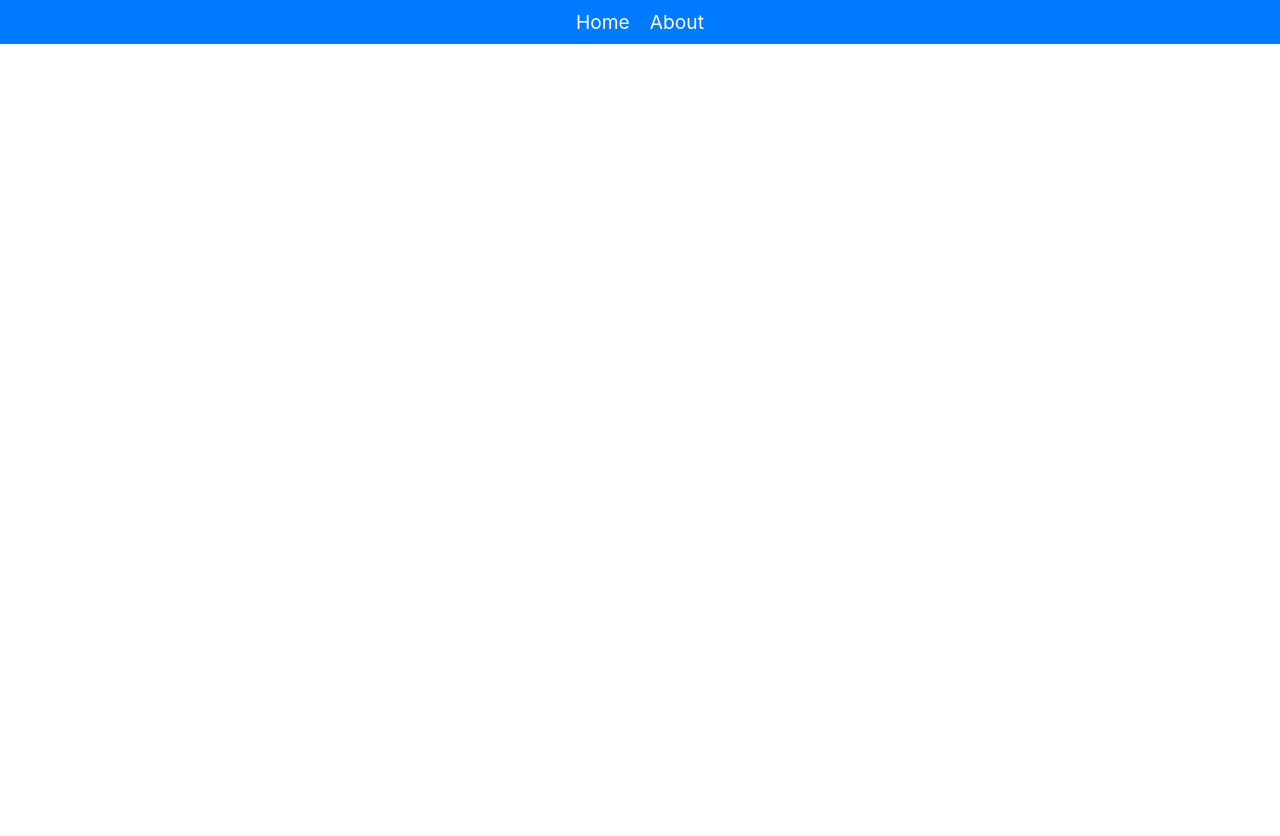
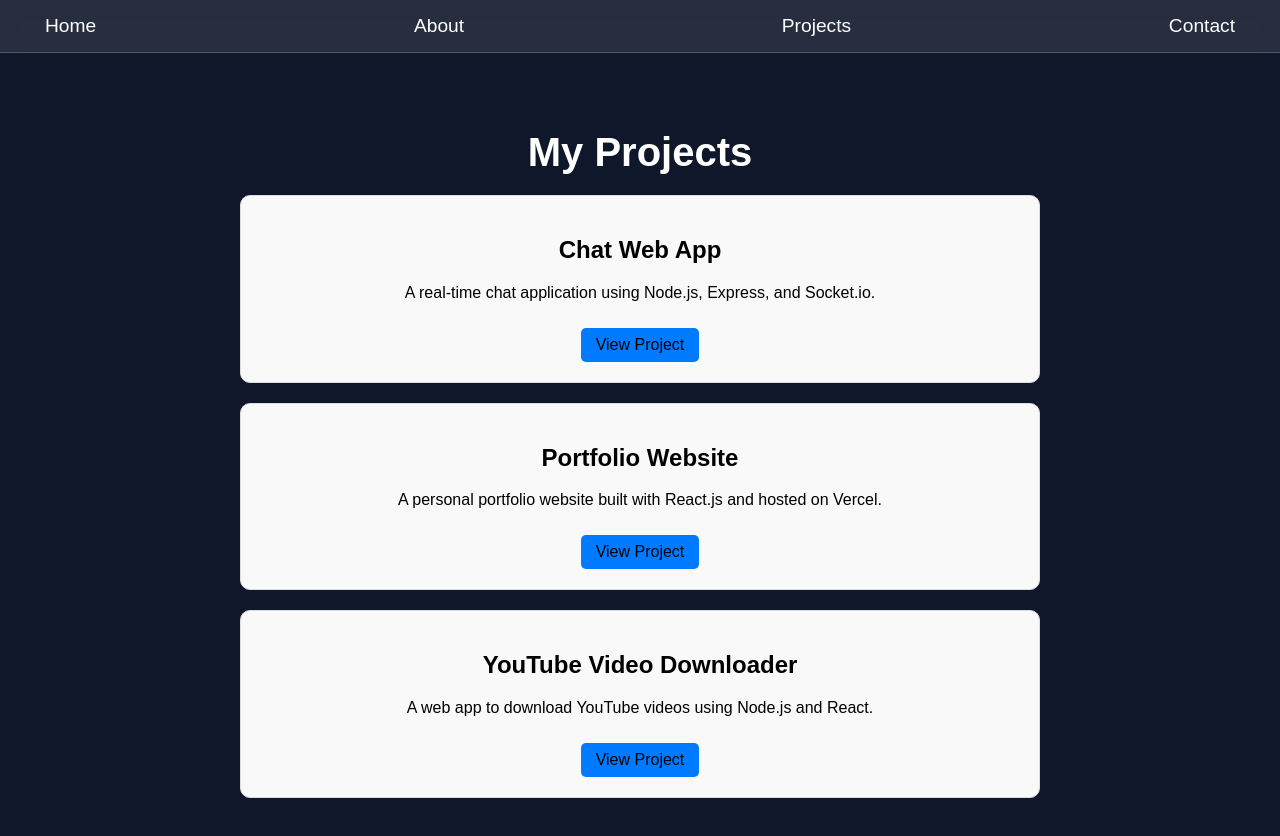
Before and after one commit to 23vk1/practicePortfolio, a React (Create React App) app: page /projects in a window 1280 px wide. Before the commit this address had no page. Shown: the top 836 px of the page. Before the commit the page ends 800 px from the top, so only its background shows below. Built offline with nearby package versions, Linux system fonts and the light colour scheme.

Commit message:
added : prject.js & contact.js and styles.css

```diff
--- a/package.json
+++ b/package.json
@@ -11,6 +11,7 @@
     "react-dom": "^19.0.0",
     "react-router-dom": "^7.2.0",
     "react-scripts": "5.0.1",
+    "tailwindcss": "^4.0.12",
     "web-vitals": "^2.1.4"
   },
   "scripts": {
--- a/src/App.js
+++ b/src/App.js
@@ -3,6 +3,8 @@ import Home from "./pages/Home";
 import About from "./pages/About";
 import { BrowserRouter as Router, Routes, Route } from "react-router-dom";
 import Navbar from "./components/Navbar";
+import Projects from "./pages/Projects";
+import Contact from "./pages/Contact.js";
 
 function App() {
   return (
@@ -12,6 +14,8 @@ function App() {
         <Routes>
           <Route path="/" element={<Home />} />
           <Route path="/about" element={<About />} />
+          <Route path="/projects" element={<Projects />} />
+          <Route path="/contact" element={<Contact />} />
           <Route />
         </Routes>
       </Router>
--- a/src/components/Navbar.js
+++ b/src/components/Navbar.js
@@ -18,9 +18,11 @@ const styles = {
 
 function Navbar() {
   return (
-    <nav style={styles.navbar}>
+    <nav  className="navbar">
         <Link to={'/'} style={styles.link}> Home </Link>
         <Link to={'/about'} style={styles.link}> About </Link>
+        <Link to={'/projects'} style={styles.link}> Projects </Link>
+        <Link to={'/contact'} style={styles.link}> Contact </Link>
     </nav>
   )
 }
--- a/src/index.js
+++ b/src/index.js
@@ -1,6 +1,7 @@
 import React from 'react';
 import ReactDOM from 'react-dom/client';
 import './index.css';
+import './styles.css'
 import App from './App';
 import reportWebVitals from './reportWebVitals';
 
--- a/src/pages/About.js
+++ b/src/pages/About.js
@@ -24,6 +24,11 @@ const styles = {
     padding: "0",
     fontSize: "1.2rem",
   },
+  liItem : {
+    // width : "50px",
+    border : "1px solid rgb(4, 42, 82)",
+    padding : "5px",
+  }
 };
 function About() {
   return (
@@ -36,11 +41,11 @@ function About() {
       </p>
       <h2 style={styles.subHeading}>Skils : </h2>
       <ul style={styles.list}>
-        <li>React.js</li>
-        <li>Node.js</li>
-        <li>Express.js</li>
-        <li>Mongodb & Postgresql</li>
-        <li>Javascript (es6+)</li>
+        <li style={styles.liItem}>React.js</li>
+        <li style={styles.liItem}>Node.js</li>
+        <li style={styles.liItem}>Express.js</li>
+        <li style={styles.liItem}>Mongodb & Postgresql</li>
+        <li style={styles.liItem}>Javascript (es6+)</li>
       </ul>
     </div>
   );
--- /dev/null
+++ b/src/pages/Contact.js
@@ -0,0 +1,62 @@
+import React from "react";
+
+const styles = {
+  container: {
+    textAlign: "center",
+    padding: "50px",
+  },
+  heading: {
+    fontsize: "2.5rem",
+    marginBottom: "20px",
+  },
+  text: {
+    fontSize : "1.2rem",
+    color : "grey",
+  },
+  contactInfo: {
+    marginTop : "20px"
+  },
+  link: {
+    color :"#007BFF",
+    textDecoration :"none",
+    fontWeight : "bold",
+  },
+};
+
+function Contact() {
+  return (
+    <div style={styles.container}>
+      <h1 style={styles.heading}>Contact Me</h1>
+      <p style={styles.text}>
+        Feel free to reach out to me via email or connect with me on social
+        media.
+      </p>
+
+      <div style={styles.contactInfo}>
+        <p>
+          Email: <a href="https://google.com" style={styles.link}>vijay@gmail.com</a>
+        </p>
+        <p>
+          GitHub:{" "}
+          <a
+            href="https://google.com"
+            target="_blank"
+            rel="noopener noreferrer"
+            style={styles.link}
+          >github</a>
+        </p>
+        <p>
+          LinkdIn:{" "}
+          <a
+            href="https://google.com"
+            target="_blank"
+            rel="noopener noreferrer"
+            style={styles.link}
+          >LInkdin</a>
+        </p>
+      </div>
+    </div>
+  )
+}
+
+export default Contact;
--- a/src/pages/Home.js
+++ b/src/pages/Home.js
@@ -29,9 +29,11 @@ const Home = () => {
   return (
     <>
       <div style={styles.container}>
-        <h1 style={styles.heading}>Hi, I'm Vijay</h1>
-        <p style={styles.description}>A passionate MERN Stack Developer</p>
-        <button style={styles.button}>View my Work</button>
+        <div className="glass">
+          <h1 style={styles.heading}>Hi, I'm Vijay</h1>
+          <p style={styles.description}>A passionate MERN Stack Developer</p>
+          <button style={styles.button}>View my Work</button>
+        </div>
       </div>
     </>
   );
--- a/src/pages/Projects.js
+++ b/src/pages/Projects.js
@@ -0,0 +1,81 @@
+import React from "react";
+
+const ProjectList = [
+  {
+    name: "Chat Web App",
+    description:
+      "A real-time chat application using Node.js, Express, and Socket.io.",
+    link: "https://github.com/yourusername/chat-app",
+  },
+  {
+    name: "Portfolio Website",
+    description:
+      "A personal portfolio website built with React.js and hosted on Vercel.",
+    link: "https://yourportfolio.com",
+  },
+  {
+    name: "YouTube Video Downloader",
+    description:
+      "A web app to download YouTube videos using Node.js and React.",
+    link: "https://github.com/yourusername/youtube-downloader",
+  },
+];
+
+const styles = {
+    container : {
+        textAlign : "center",
+        padding :"50px",
+    },
+    heading : {
+        fontSize : "2.5rem",
+        marginBottom : "20px",
+    },
+    projectGrid : {
+        display : "grid",
+        gridTemplateColumn : "repeat (auto-fit, minmax(300px, 1fr))",
+        gap :"20px",
+        maxWidth : "800px",
+        margin : "auto",
+    },
+    card : {
+        padding : "20px",
+        border :"1px solid #ddd",
+        borderRadius : "10px",
+        backgroundColor : "#f9f9f9",
+        color:"black"
+    },
+    link : {
+        display : "inline-block",
+        marginTop : "10px",
+        padding :"8px 15px",
+        backgroundColor : "#007BFF",
+        color :"black",
+        textDecoration :"none",
+        borderRadius : "5px",
+    }
+
+}
+
+function Projects() {
+  return (
+  <div style={styles.container}>
+    <h1 style={styles.heading}>My Projects</h1>
+    <div style={styles.projectGrid}>
+        {
+            ProjectList.map((project, index)=>{
+                return(
+
+                    <div key={index} style={styles.card}>
+                    <h2>{project.name}</h2>
+                    <p>{project.description}</p>
+                    <a href="https://google.com" target="blank" rel="noopener noreferrer" style={styles.link}>View Project</a>
+                </div>
+                )
+            })
+        }
+    </div>
+  </div>
+)
+}
+
+export default Projects;
--- /dev/null
+++ b/src/styles.css
@@ -0,0 +1,56 @@
+/* Dark Mode */
+body {
+    background-color: #0F172A;
+    color: white;
+    font-family: 'Poppins', sans-serif;
+    transition: background 0.3s ease-in-out;
+  }
+
+  /* Glassmorphism Effect */
+  .glass {
+    background: rgba(255, 255, 255, 0.1);
+    backdrop-filter: blur(10px);
+    border-radius: 10px;
+    border: 1px solid rgba(255, 255, 255, 0.2);
+    padding: 20px;
+    box-shadow: 0px 4px 10px rgba(0, 0, 0, 0.2);
+    transition: all 0.3s ease-in-out;
+  }
+
+  /* Buttons */
+  button {
+    background: #38BDF8;
+    color: black;
+    padding: 10px 20px;
+    border: none;
+    font-size: 1rem;
+    cursor: pointer;
+    border-radius: 5px;
+    transition: 0.3s;
+  }
+
+  button:hover {
+    opacity: 0.8;
+  }
+
+  /* Navbar */
+  .navbar {
+    display: flex;
+    justify-content: space-between;
+    padding: 15px 30px;
+    background: rgba(255, 255, 255, 0.1);
+    backdrop-filter: blur(10px);
+    border-bottom: 1px solid rgba(255, 255, 255, 0.2);
+  }
+
+  .navbar a {
+    color: white;
+    text-decoration: none;
+    margin: 0 15px;
+    font-size: 1.2rem;
+    transition: 0.3s;
+  }
+
+  .navbar a:hover {
+    color: #38BDF8;
+  }
```
Also changed, not shown: src/pages/Contacts.js (deleted), 1 other file (tests, documents, lock files or other folders).
